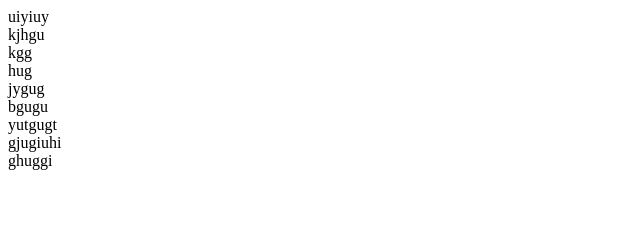
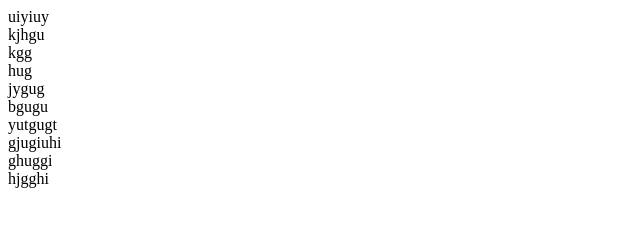
Before and after one commit to DiegoCarva05/parcial-_40, a plain HTML site: page index.html in a window 1280 px wide. Shown: the full height of the page, 0-640 px from the left. Drawn offline with Linux system fonts and the light colour scheme.

Commit message:
decimo commit

```diff
--- a/index.html
+++ b/index.html
@@ -15,5 +15,6 @@
     <div>yutgugt</div>
     <div>gjugiuhi</div>
     <div>ghuggi</div>
+    <div>hjgghi</div>
 </body>
 </html>
```
